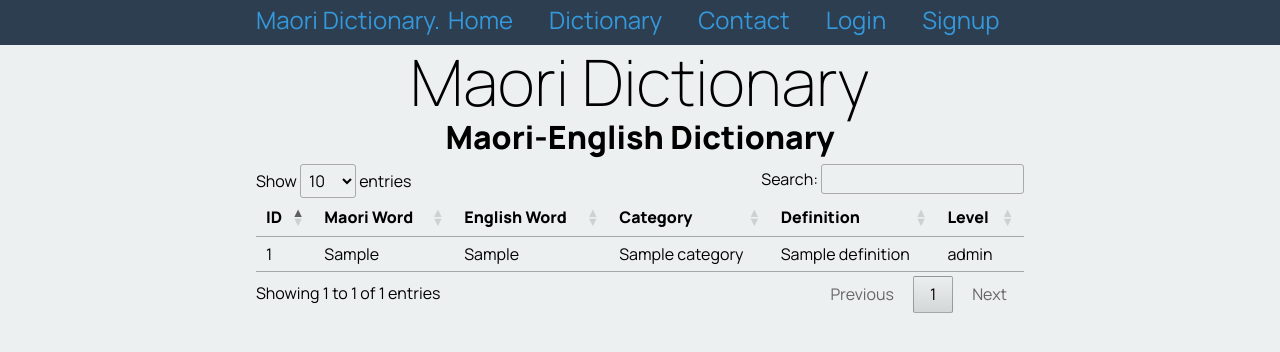
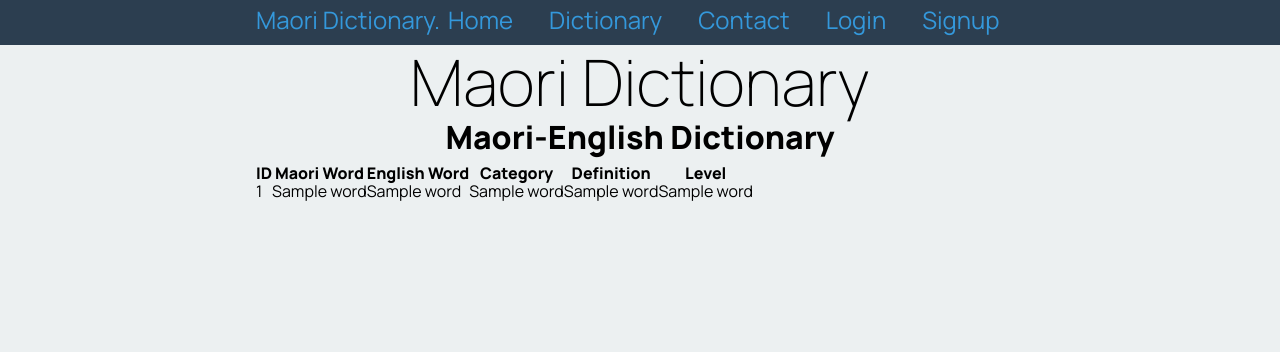
Before and after one commit to ArthurJFF/Maori_dictionary, a Flask app: template templates/dictionary.html in a window 1280 px wide. Shown: the top 352 px of the page. Run offline with Flask 3, Linux system fonts and the light colour scheme; the template is opened without the code that fills it: most values are stand-ins (such as "Sample title", 1, 10 or a date in 2020); some libraries are stand-ins or nearby versions.

Commit message:
Had to reset the table because my sorting system wasn't working, going to try a different approach.

```diff
--- a/templates/dictionary.html
+++ b/templates/dictionary.html
@@ -6,7 +6,7 @@ Maori-English Dictionary
 
 {% block main %}
 <div class="container">
-    <table class="sortable" id="sortableTable">
+    <table>
         <thead>
             <tr>
                 <th>ID</th>
@@ -20,26 +20,15 @@ Maori-English Dictionary
         <tbody>
             {% for word in dictionary_data %}
                 <tr>
-                    <td>{{ word.ID }}</td>
-                    <td>{{ word.M_word }}</td>
-                    <td>{{ word.E_word }}</td>
-                    <td>{{ word.Category }}</td>
-                    <td>{{ word.Definition }}</td>
-                    <td>{{ word.Level }}</td>
+                    <td>{{ word[0] }}</td>
+                    <td>{{ word[1] }}</td>
+                    <td>{{ word[2] }}</td>
+                    <td>{{ word[3] }}</td>
+                    <td>{{ word[4] }}</td>
+                    <td>{{ word[5] }}</td>
                 </tr>
             {% endfor %}
         </tbody>
     </table>
 </div>
-
-<!-- Include DataTables JavaScript -->
-<script type="text/javascript" charset="utf8" src="https://code.jquery.com/jquery-3.6.0.min.js"></script>
-<script type="text/javascript" charset="utf8" src="https://cdn.datatables.net/1.10.25/js/jquery.dataTables.js"></script>
-
-<!-- Initialize DataTables -->
-<script>
-$(document).ready(function() {
-    $('#sortableTable').DataTable();
-});
-</script>
 {% endblock %}
```
